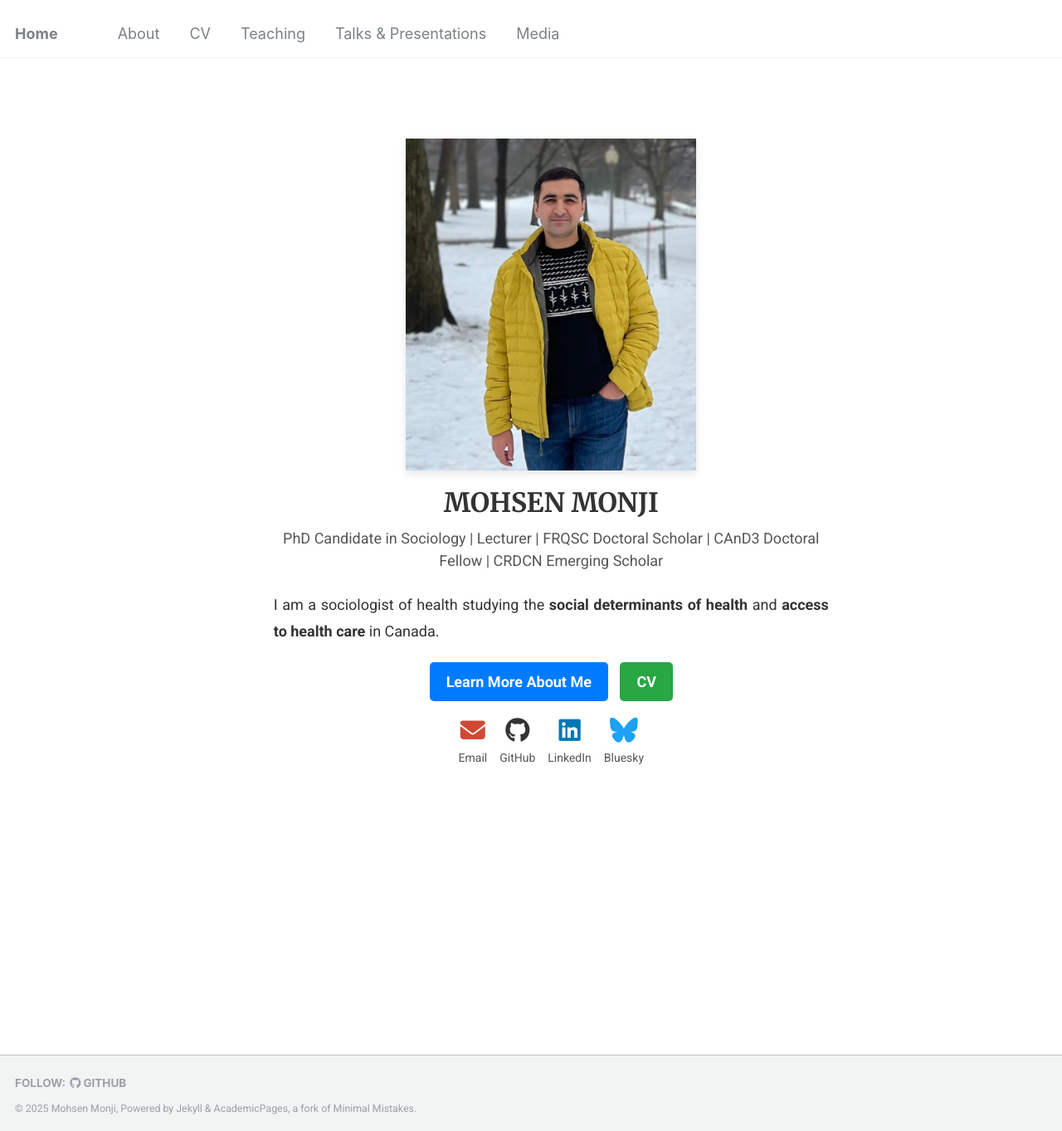
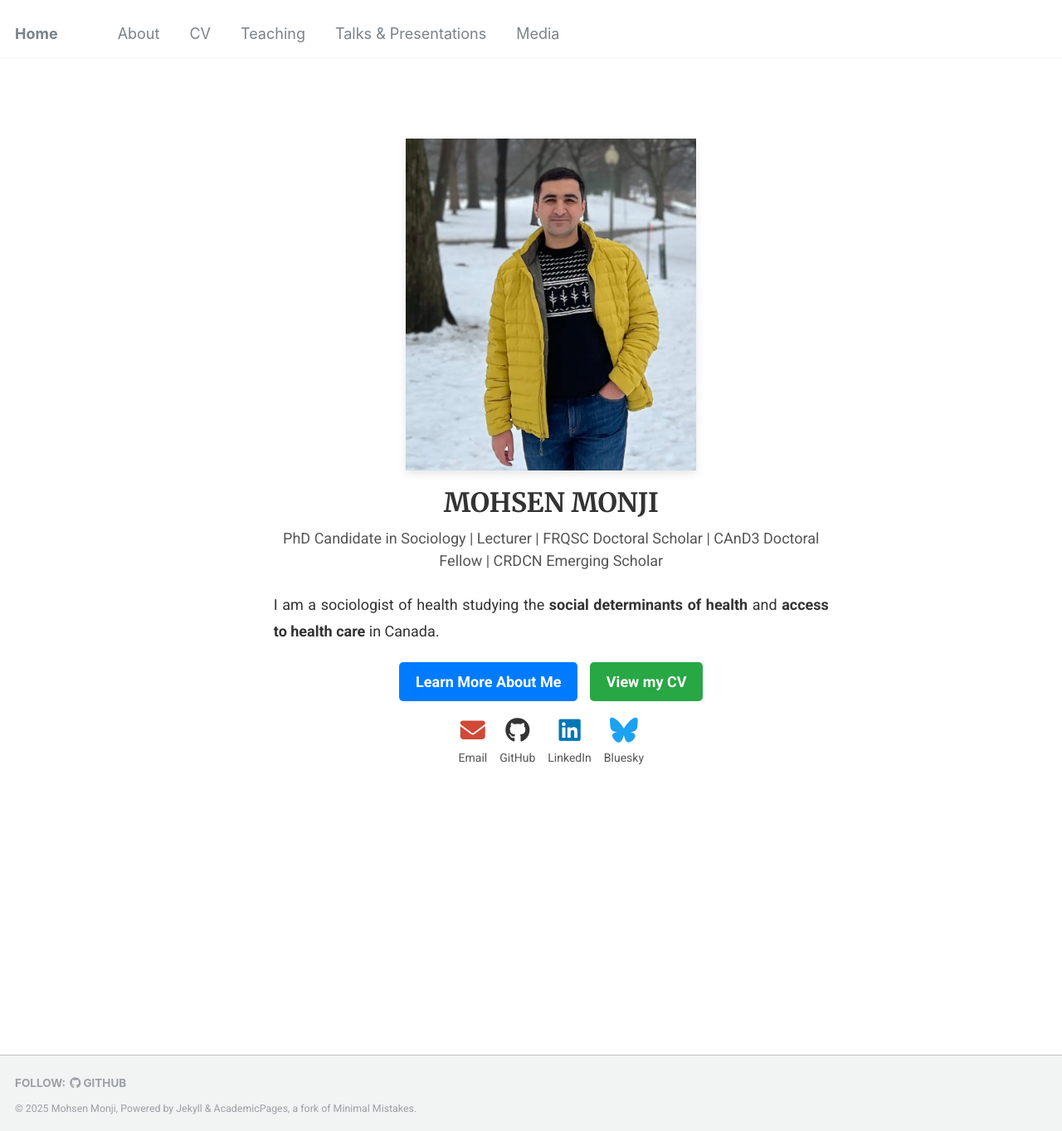
Before and after one commit to Mohsnmonji/mohsnmonji.github.io, a Jekyll site: the page built from _pages/front.md, in a window 1280 px wide and 1363 px high. Shown: the whole window at 83% size. Built offline with Jekyll 4.4.1, drawn with Linux system fonts in a browser that asks for light colours.

Commit message:
Update front.md

```diff
--- a/_pages/front.md
+++ b/_pages/front.md
@@ -30,7 +30,7 @@ hide_avatar: true
   <!-- Buttons -->
   <div style="margin-bottom: 20px;">
     <a href="/about-me/" style="display: inline-block; padding: 10px 20px; background-color: #007BFF; color: white; text-decoration: none; border-radius: 5px; font-weight: bold; margin-right: 10px;">Learn More About Me</a>
-    <a href="/curriculum/" style="display: inline-block; padding: 10px 20px; background-color: #28A745; color: white; text-decoration: none; border-radius: 5px; font-weight: bold;"> CV</a>
+    <a href="/curriculum/" style="display: inline-block; padding: 10px 20px; background-color: #28A745; color: white; text-decoration: none; border-radius: 5px; font-weight: bold;"> View my CV</a>
   </div>
 
   <!-- Social Media Links -->
```
